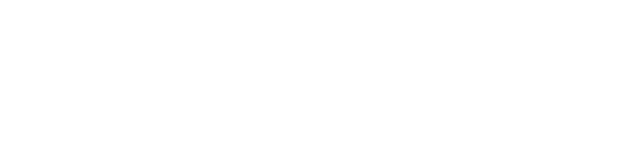
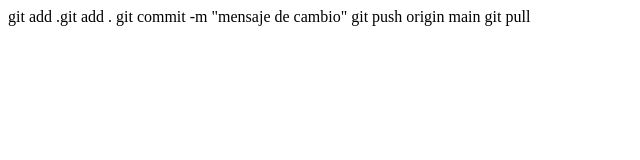
Before and after one commit to Yluvatar/BP-d3-git, a plain HTML site: page index.html in a window 1280 px wide. Shown: the whole page, without its empty margins (0-640 px from the left). Drawn offline with Linux system fonts and the light colour scheme.

Commit message:
Subo index a rama ejemplo con flujo de git

```diff
--- a/index.html
+++ b/index.html
@@ -2,9 +2,13 @@
 <html lang="es">
 <head>
     <meta charset="UTF-8">
-    <title>Pruebas de Git</title>
+    <title>Contenido Body con flujo de Git</title>
 </head>
 <body>
+    git add .git add .
+    git commit -m "mensaje de cambio"
+    git push origin main <!-- Mandar al remoto -->
 
+    git pull <!-- Para traer del remoto -->
 </body>
 </html>
```
